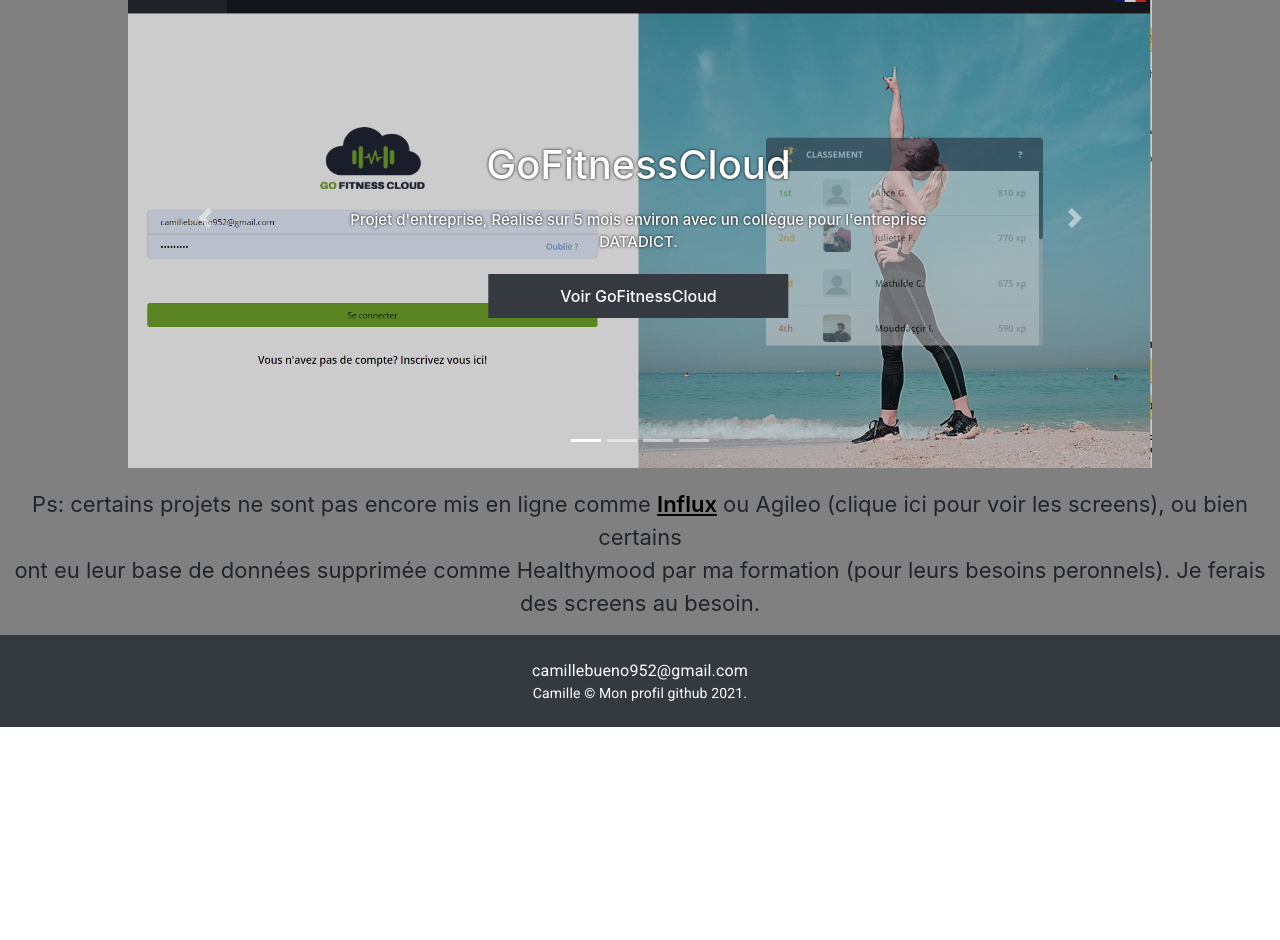
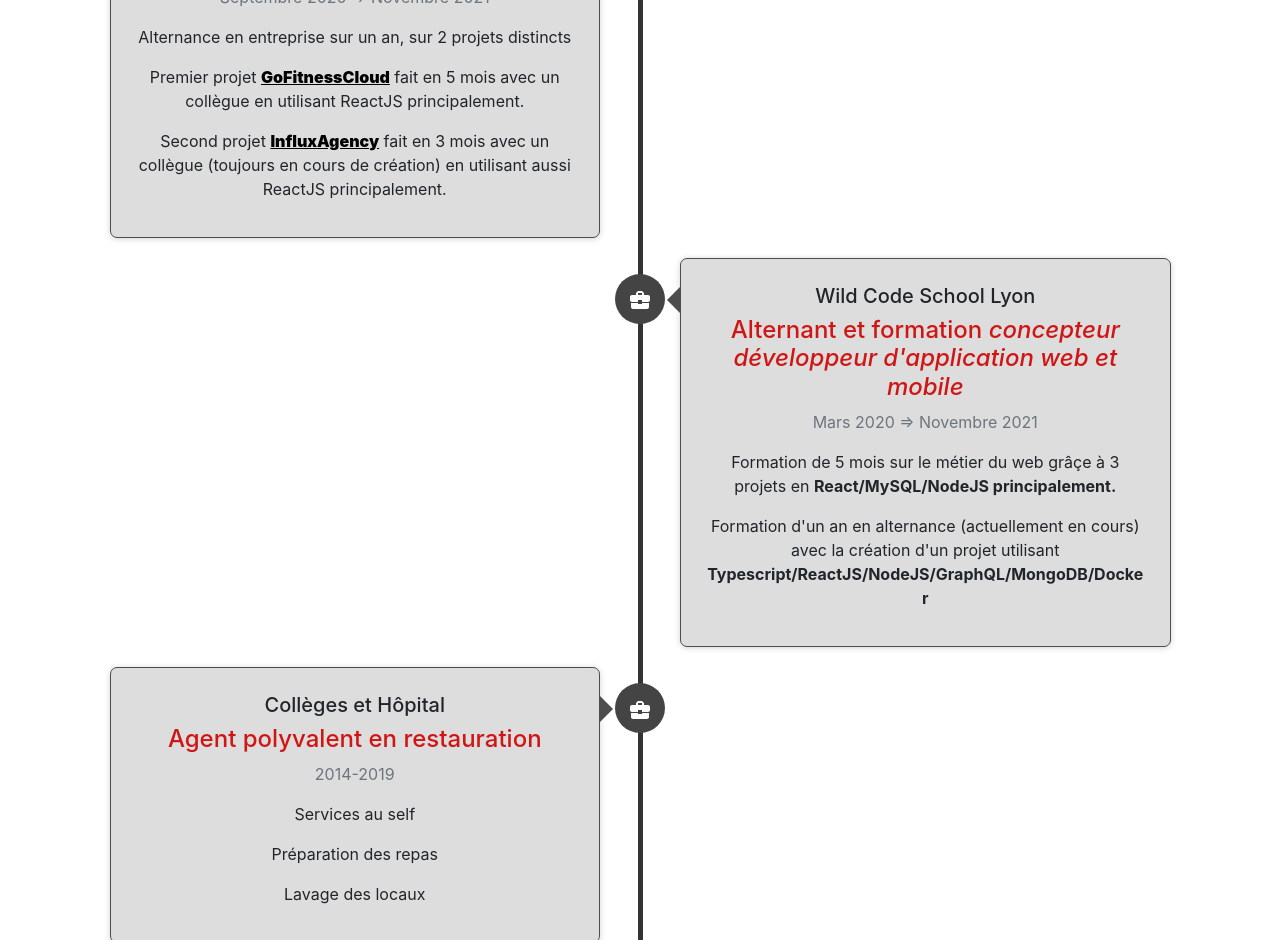
Before and after one commit to Sora952/Portfolio, a React (Create React App) app: page / in a window 1280 px wide. Shown: the part 1860-2800 px from the top of the page. Before the commit the page ends 2587 px from the top, so only its background shows below. Built offline with nearby package versions, Linux system fonts and the light colour scheme; no server answers.

Commit message:
add exp pro

```diff
--- a/public/index.html
+++ b/public/index.html
@@ -27,7 +27,7 @@
       work correctly both with client-side routing and a non-root public URL.
       Learn how to configure a non-root public URL by running `npm run build`.
     -->
-    <title>Portfolio de Camille Bueno</title>
+    <title>Camille Bueno - Portfolio - Développeur web fullstack JavaScript/ReactJS/NodeJS</title>
   </head>
   <body>
     <noscript>You need to enable JavaScript to run this app.</noscript>
--- a/src/Components/Carousel.jsx
+++ b/src/Components/Carousel.jsx
@@ -21,9 +21,9 @@
       src: require('../assets/Influx.png'),
       alt: 'Second slide',
       title: 'Influx Agency',
-      caption: 'Second projet chez DATADICT, Réalisé sur 2 mois avec un collègue.',
-      button: 'Voir Influx Agency',
-      link: ''
+      caption: 'Second projet chez DATADICT, Réalisé sur 2 mois avec un collègue. Le site n\'étant pas encore en ligne, voici la landingpage fait sous webflow',
+      button: 'Voir la landingpage',
+      link: 'https://www.influxagency.fr/'
     },
     {
       className: 'background-container d-block w-100',
@@ -76,8 +76,8 @@
             <div className={e.className} style={{ backgroundImage: `linear-gradient(rgba(0, 0, 0, 0.2), rgba(0, 0, 0, 0.2)), url('${e.src}')` }} />
             <div className='carousel-content'>
               <Carousel.Caption className='carousel-title'>
-                <h3>{e.title}</h3>
-                {e.caption ? <p>{e.caption}</p> : ''}
+                <h3 style={{textShadow: "3px 3px 5px black"}}>{e.title}</h3>
+                {e.caption ? <p style={{textShadow: "3px 3px 5px black"}}>{e.caption}</p> : ''}
                 {e.link !== '' ?
                   <a style={{textDecoration: 'none'}} href={e.link} target='_blank' rel='noreferrer noopener'><button className='carousel-button'>{e.button}</button></a>
                   :
--- a/src/Pages/Home.jsx
+++ b/src/Pages/Home.jsx
@@ -4,6 +4,7 @@
 import { makeStyles } from "@material-ui/core/styles";
 import Carousel from '../Components/Carousel';
 import Typewriter from 'typewriter-effect';
+import BusinessCenterIcon from '@material-ui/icons/BusinessCenter';
 //import ChipInput from 'material-ui-chip-input';
 
 const useStyles = makeStyles((theme) => ({
@@ -14,7 +15,8 @@
 
 const Home = () => {
   const classes = useStyles();
-  const greeting = "<strong>Salut à vous, visiteur !</strong> Je vous souhaite une bonne journée !";
+  const greeting = "<strong>Salut à vous, visiteur !</strong>";
+  const greeting2 = " Je vous souhaite une bonne journée !";
   //   const [chipValue, setChipValue] = useState([]);
   //   const [errorChip, setErrorChip] = useState('')
   //   const [chipData, setChipData] = useState([
@@ -52,7 +54,7 @@
         options={{
           //strings: ['Hello', 'World'],
           autoStart: true,
-          loop: true,
+          //loop: true,
         }}
         onInit={(typewriter) => {
           typewriter.typeString(greeting)
@@ -62,6 +64,7 @@
             // })
             .pauseFor(2000)
             .deleteAll(1)
+            .typeString(greeting2)
             // .callFunction(() => {
             //   console.log('All strings were deleted');
             // })
@@ -74,7 +77,7 @@
           <p>Si vous vous trouvez sur ma page ce n'est sûrement pas par hasard. Si je suis développeur web aujourd'hui, sachez que ça n'a pas été toujours le cas, ayant travaillé dans les cuisines collectives, celui-ci ne m'apportait pas un épanouissement professionnel. J'ai donc décidé de me reprendre en main, et de me reconvertir au milieu de l'informatique auprès de la WildCodeSchool de Lyon. Ce que je peux vous affirmer, c'est que ce fût un choix judicieux!</p>
           <p>Passionné des technologies, j'ai commencé à me former en autodidacte sur le développement web en 2019, puis j'ai choisi de faire une reconversion dans ce métier.</p>
 
-          <p>De ce fait, je suis actuellement en formation développeur web et web mobile à la Wild Code School de Lyon, je me forme aux métiers du web, et surtout sur l'écosystème Javascript/NodeJS pour pouvoir parfaire mes connaissances en tant que développeur web FullStack.</p>
+          <p>De ce fait, je suis actuellement en formation développeur web et web mobile à la Wild Code School de Lyon, je me forme aux métiers du web, et en particulier sur l'écosystème Javascript/NodeJS pour pouvoir parfaire mes connaissances en tant que développeur web FullStack.</p>
 
           <p>Grâce à cela, je suis actuellement en alternance depuis début septembre 2020 chez Datadict, plus précisément sur leur projet GoFitnessCloud et le second, Influx Agency, ce qui m'a permis d'accroitre mes connaissances apprises récemment, et de gagner de l'expérience rapidement en entreprise, tout en continuant mon cursus de formation, d'une période d'un an.
           </p>
@@ -114,18 +117,87 @@
             <span style={{fontSize: "20px", fontWeight: "600"}}>Je n'ai pas encore eu le temps de le mettre en ligne, mais <a style={{textDecoration: 'underline', color: "black", fontWeight: "600"}} href='https://github.com/WildCodeSchool/healthymood-api' target='_blank' rel='noreferrer noopener'>voici un lien vers un repository github d'une API</a> faites par mes collègues et moi même en NodeJS/Express/MySQL en mode API Rest, CRUD inclut.</span>
           </div>
         </section>
-        <section style={{ marginTop: "30px", height: "100%", marginBottom: "30px"}}>
-        <div style={{width: "80%", margin: "auto", marginTop: "30px"}}>
-          <h3>Mon parcours professionnel: </h3>
-          <p style={{overflowWrap: "break-word", marginTop: "20px", fontSize: "22px"}}>
-            En cours d'écriture, en attendant <a style={{textDecoration: 'underline', color: "black", fontWeight: "600"}} href='https://www.linkedin.com/in/camillebueno/' target='_blank' rel='noreferrer noopener'>voila mon linkedin</a> où tout est déjà décrit.
+        <section style={{ marginTop: "30px", height: "100%", marginBottom: "30px", overflowWrap: "break-word"}}>
+
+          <section id="experience">
+        <div className="container">
+            <div className="orange-devider"></div>
+            <div className="heading">
+                <h2>Mes Expériences professionnelles:</h2>
+            </div>
+            <ul className="timeline">
+                <li>
+                    <div className="timeline-badge">
+                      <BusinessCenterIcon />
+                    </div>
+                    <div className="timeline-card-container">
+                        <div className="timeline-card">
+                            <div className="timeline-heading">
+                                <h3>DATADICT</h3>
+                                <h4>Alternance <em>concepteur développeur d'application web et mobile</em></h4>
+                                <p className="text-muted">
+                                    <small className="glyphicon glyphicon-time"></small>Septembre 2020 =&gt; Novembre 2021</p>
+                            </div>
+                            <div className="timeline-body">
+                                <p>Alternance en entreprise sur un an, sur 2 projets distincts</p>
+                                <p>Premier projet <a style={{textDecoration: 'underline', color: "black", fontWeight: "600"}} href='https://app.gofitness.cloud/' target='_blank' rel='noreferrer noopener'><strong>GoFitnessCloud</strong></a> fait en 5 mois avec un collègue en utilisant ReactJS principalement.</p>
+                                <p>Second projet <a style={{textDecoration: 'underline', color: "black", fontWeight: "600"}} href='https://www.influxagency.fr/' target='_blank' rel='noreferrer noopener'><strong>InfluxAgency</strong></a> fait en 3 mois avec un collègue (toujours en cours de création) en utilisant aussi ReactJS principalement.</p>
+                            </div>
+                        </div>
+                    </div>
+                </li>
+                <li>
+                    <div className="timeline-badge">
+                        <BusinessCenterIcon />
+                    </div>
+                    <div className="timeline-card-container-inverted">
+                        <div className="timeline-card">
+                            <div className="timeline-heading">
+                                <h3>Wild Code School Lyon</h3>
+                                <h4>Alternant et formation <em>concepteur développeur d'application web et mobile</em></h4>
+                                <p className="text-muted">
+                                    <small className="glyphicon glyphicon-time"></small>Mars 2020 =&gt; Novembre 2021</p>
+                            </div>
+                            <div className="timeline-body">
+                                <p>Formation de 5 mois sur le métier du web grâçe à 3 projets en <strong>React/MySQL/NodeJS principalement.</strong></p>
+                                <p>Formation d'un an en alternance (actuellement en cours) avec la création d'un projet utilisant <strong>Typescript/ReactJS/NodeJS/GraphQL/MongoDB/Docker</strong></p>
+                            </div>
+                        </div>
+                    </div>
+                </li>
+                <li>
+                    <div className="timeline-badge">
+                      <BusinessCenterIcon />
+                    </div>
+                    <div className="timeline-card-container">
+                        <div className="timeline-card">
+                            <div className="timeline-heading">
+                                <h3>Collèges et Hôpital</h3>
+                                <h4>Agent polyvalent en restauration</h4>
+                                <p className="text-muted">
+                                    <small className="glyphicon glyphicon-time"></small>2014-2019</p>
+                            </div>
+                            <div className="timeline-body">
+                                <p>Services au self</p>
+                                <p>Préparation des repas</p>
+                                <p>Lavage des locaux</p>
+                            </div>
+                        </div>
+                    </div>
+                </li>
+            </ul>
+        </div>
+
+        <p style={{overflowWrap: "break-word", marginTop: "20px", fontSize: "22px"}}>
+            Plus d'infos sur mon <a style={{textDecoration: 'underline', color: "black", fontWeight: "600"}} href='https://www.linkedin.com/in/camillebueno/' target='_blank' rel='noreferrer noopener'>linkedin</a> où tout est décrit plus en détails.
           </p>
-          </div>
+
+    </section>
 
         </section>
         <section style={{backgroundColor: "gray", marginTop: "30px", height: "100%", marginBottom: "-16px"}}>
         <div style={{width: "80%", margin: "auto", marginTop: "30px"}}>
-          <h3 style={{paddingTop: "25px"}}>Voici quelques-uns de mes principaux projets: </h3>
+          <h3 style={{paddingTop: "25px", paddingBottom: "15px"}}>Voici quelques-uns de mes principaux projets: </h3>
           <Carousel />
         </div>
         <div>
--- a/src/Styles/Home.css
+++ b/src/Styles/Home.css
@@ -1,3 +1,115 @@
 img {
     margin-right: 15px;
 }
+
+#experience {
+    background: #fff;
+}
+
+#experience .heading h2 {
+    color: rgb(208, 21, 21);
+}
+
+.timeline {
+    padding: 30px 10px;
+    position: relative;
+
+}
+
+.timeline li {
+    list-style-type: none;
+}
+
+.timeline:before {
+    top: 0;
+    bottom: 0;
+    position: absolute;
+    content: "";
+    width: 5px;
+    background-color: #333;
+    left: 50%;
+    margin-left: -2.5px;
+}
+
+.timeline > li {
+    margin-bottom: 20px;
+    position: relative;
+}
+
+.timeline > li:after {
+    clear: both;
+}
+
+.timeline > li:before, .timeline > li:after {
+    content: "";
+    display: table;
+}
+
+.timeline li .timeline-badge {
+    color: #fff;
+    width: 50px;
+    line-height: 50px;
+    font-size: 20px;
+    text-align: center;
+    position: absolute;
+    top: 16px;
+    left: 50%;
+    margin-left: -25px;
+    background-color: #444;
+    border-radius: 50%;
+}
+
+.timeline-card-container {
+    width: 50%;
+    float: left;
+}
+
+.timeline-card-container-inverted {
+    width: 50%;
+    float: right;
+}
+
+.timeline-card {
+    width: 90%;
+    float: right;
+    margin-right: 40px;
+    border: 1px solid #4d4d4d;
+    border-radius: 7px;
+    padding: 20px 25px;
+    position: relative;
+    box-shadow: 0px 1px 6px rgba(0, 0, 0, 0.175);
+    background: #ddd;
+}
+
+.timeline-card-container-inverted .timeline-card {
+    float: left;
+    margin-left: 40px;
+}
+
+.timeline-card:after {
+    position:absolute;
+    top:27px;
+    right: -14px;
+    display: inline-block;
+    border-top: 14px solid transparent;
+    border-left:14px solid #4d4d4d;
+    border-right: 0 solid #4d4d4d;
+    border-bottom: 14px solid transparent;
+    content: "";
+}
+
+.timeline-card-container-inverted .timeline-card:after {
+    border-left-width: 0;
+    border-right-width: 14px;
+    left: -14px;
+    right: auto;
+}
+
+.timeline-heading h3 {
+    margin-top: 5px;
+    font-size: 20px;
+}
+
+.timeline-heading h4 {
+    color: rgb(208, 21, 21);
+}
```
Also changed, not shown: src/assets/InfluxWebflow.png (added).
